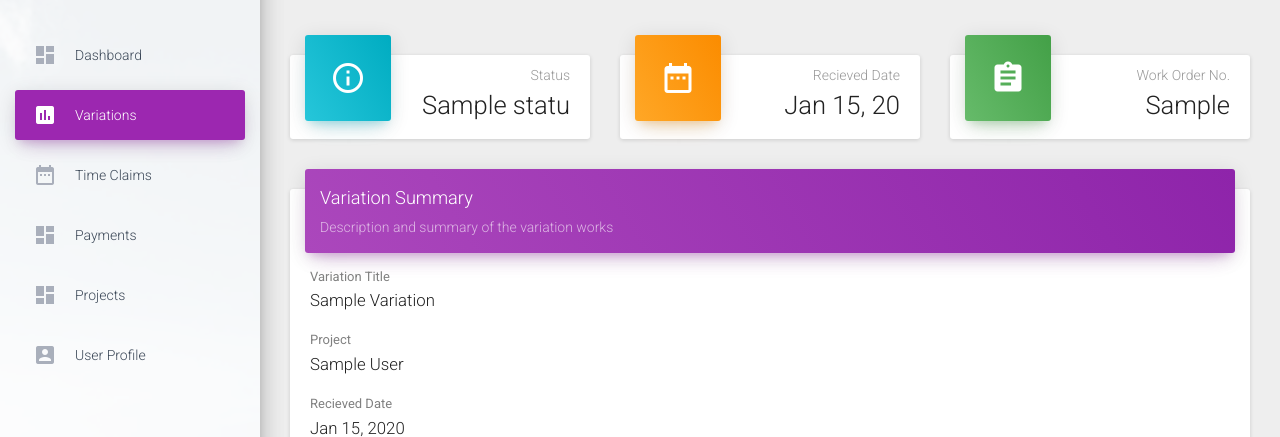
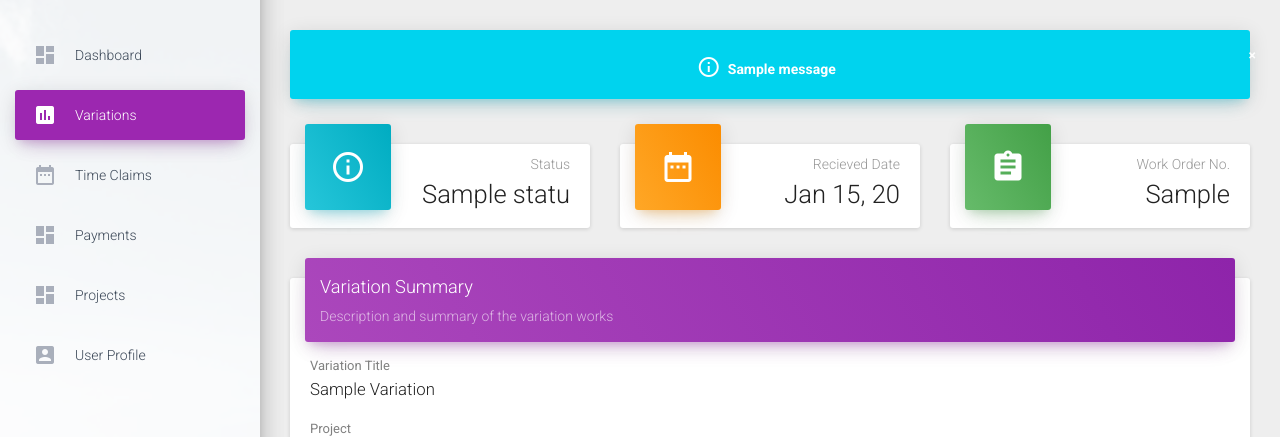
Before and after one commit to eyobofficial/variation-followup-app, a Django app: page /dashboard/variation/1 in a window 1280 px wide. Shown: the part 70-507 px from the top of the page. Run offline with Django 3.2, Linux system fonts and the light colour scheme; tables that the repository leaves empty hold one stand-in row (values such as "Sample post"); one stand-in notice (Sample message) is shown; some libraries are stand-ins or nearby versions.

Commit message:
Implement django message framework using bootstrap alerts

```diff
--- a/dashboard/templates/base.html
+++ b/dashboard/templates/base.html
@@ -193,8 +193,4 @@
 	<!-- Material Dashboard javascript methods -->
 	<script src="{% static 'assets/js/material-dashboard.js' %}"></script>
 
-	<!-- Material Dashboard DEMO methods, don't include it in your project! -->
-	<script src="{% static 'assets/js/demo.js' %}"></script>
-
-
 </html>
--- a/dashboard/templates/dashboard/variation_detail.html
+++ b/dashboard/templates/dashboard/variation_detail.html
@@ -4,6 +4,7 @@
 {% block page_name %} {{ variation.title|title }} {% endblock page_name %}
 
 {% block content %}
+{% include 'partials/messages.html' %}
 <div class="row">
     <div class="col-lg-4 col-md-6 col-sm-6">
         <div class="card card-stats">
--- a/dashboard/templates/dashboard/variation_list.html
+++ b/dashboard/templates/dashboard/variation_list.html
@@ -4,6 +4,7 @@
 {% block page_name %} Variations {% endblock page_name %}
 
 {% block content %}
+{% include 'partials/messages.html' %}
 <div class="row">
     <div class="col-lg-3 col-md-6 col-sm-6">
         <div class="card card-stats">
--- /dev/null
+++ b/dashboard/templates/partials/messages.html
@@ -0,0 +1,10 @@
+{% for message in messages %}
+  <div class="alert {{ message.tags }} alert-dismissible" data-dismiss="alert" role="alert">
+    <button type="button" class="close" data-dismiss="alert" aria-label="Close">
+      <span aria-hidden="true">&times;</span>
+    </button>
+    <div class="text-center">
+        <strong><i class="material-icons">info_outline</i>&nbsp; {{ message }}</strong>
+    </div>
+  </div>
+{% endfor %}
--- a/dashboard/views.py
+++ b/dashboard/views.py
@@ -1,6 +1,10 @@
 from django.shortcuts import render
 from django.views import generic
 from django.views.generic.edit import CreateView, UpdateView, DeleteView
+
+# Import Message Framework
+from django.contrib import messages
+from django.contrib.messages.views import SuccessMessageMixin
 
 # Import models
 from .models import (Consultant,
@@ -39,36 +43,43 @@ class VariationDetail(generic.DetailView):
         context['page_name'] = 'variations'
         return context
 
-class VariationUpdate(UpdateView):
+class VariationUpdate(SuccessMessageMixin, UpdateView):
     """
     Update a particular variation record
     """
     model = Variation
     fields = ('title', 'work_order', 'description', 'status', 'recieved_date', 'recieved_letter', 'submitted_amount', 'submitted_date', 'submitted_letter', 'approved_amount', 'approved_date', 'approved_letter', 'remark', )
+    success_message = 'Variation updated successfully.'
 
     def get_context_data(self, *args, **kwargs):
         context = super(VariationUpdate, self).get_context_data(*args, **kwargs)
         context['page_name'] = 'variations'
         return context
 
-class VariationCreate(CreateView):
+class VariationCreate(SuccessMessageMixin, CreateView):
     """
     Update a particular variation record
     """
     model = Variation
     fields = ('project', 'title', 'work_order', 'description', 'status', 'recieved_date', 'recieved_letter', 'submitted_amount', 'submitted_date', 'submitted_letter', 'approved_amount', 'approved_date', 'approved_letter', 'remark', )
+    success_message = 'Variation created successfully.'
 
     def get_context_data(self, *args, **kwargs):
         context = super(VariationCreate, self).get_context_data(*args, **kwargs)
         context['page_name'] = 'variations'
         return context
 
-class VariationDelete(DeleteView):
+class VariationDelete(SuccessMessageMixin, DeleteView):
     """
     Delete a particular variation record
     """
     model = Variation
     success_url = '/dashboard/variations/'
+    success_message = 'Variation deleted successfully.'
+
+    def delete(self, *args, **kwargs):
+        messages.success(self.request, self.success_message)
+        return super(VariationDelete, self).delete(*args, **kwargs)
 
     def get_context_data(self, *args, **kwargs):
         context = super(VariationDelete, self).get_context_data(*args, **kwargs)
--- a/static/assets/css/main.css
+++ b/static/assets/css/main.css
@@ -54,6 +54,17 @@ dl > dd, .dd {
     box-shadow: 0 12px 20px -10px rgba(244, 67, 54, 0.28), 0 4px 20px 0px rgba(0, 0, 0, 0.12), 0 7px 8px -5px rgba(244, 67, 54, 0.2);
 }
 
+
+/******************* Alert **************************/
+.alert {
+    font-size: 14px !important;
+}
+
+.alert i.material-icons {
+    position: relative;
+    top: 5px !important;
+}
+
 /*************** Panel Sizing Styles ***************/
 @media only screen and (min-width: 480px) {
     .card-xs .card-content {
```
Also changed, not shown: core/settings.py (+14 -0 lines).
